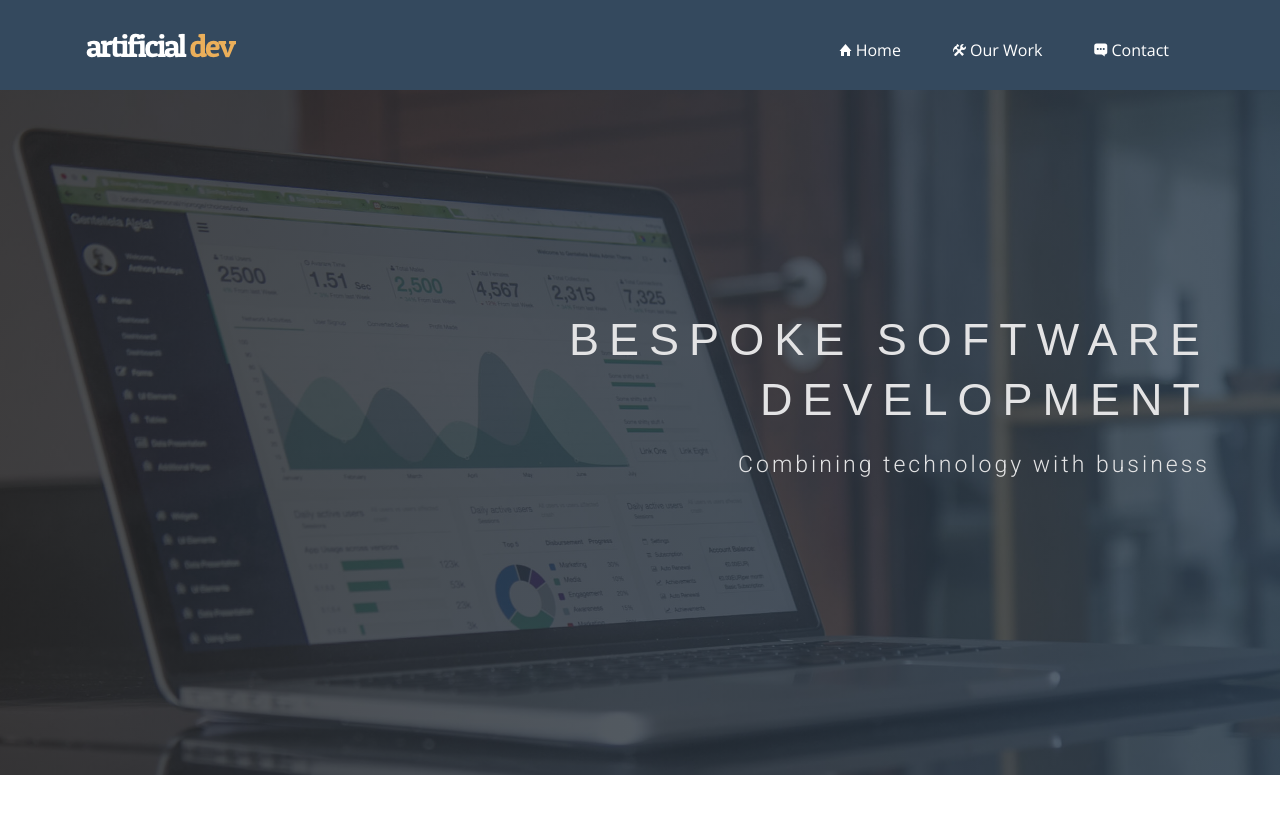
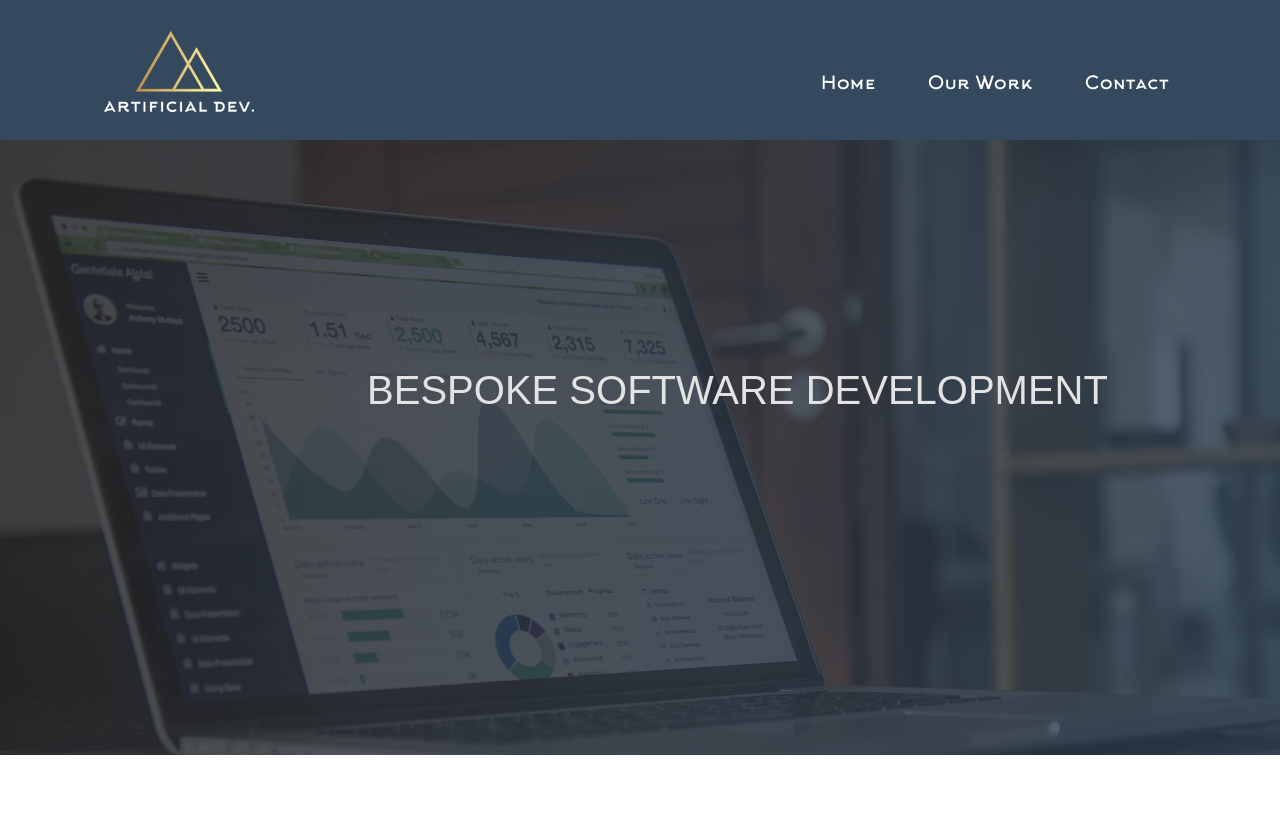
Before and after one commit to seanquinn/seanquinn.github.io, a Jekyll site: the page built from index.html, in a window 1280 px wide. Shown: the top 835 px of the page. Built offline with Jekyll 4.4.1, drawn with Linux system fonts in a browser that asks for light colours; nearby versions of some CDN libraries; some web fonts are replaced; grey boxes are pictures that could not be loaded.

Commit message:
New logo + colour scheme + font

```diff
--- a/_includes/header.html
+++ b/_includes/header.html
@@ -15,16 +15,16 @@
             <span class="icon-bar"></span>
             </button>
             <a class="navbar-brand" href="index.html">
-              <img src="{{ site.baseurl }}/img/logo-white.png" alt="Logo">
+              <img src="{{ site.baseurl }}/img/transparent-logo.png" alt="Logo">
             </a>
           </div>
             <!-- Collect the nav links, forms, and other content for toggling -->
             <div class="collapse navbar-collapse" id="bs-example-navbar-collapse-1">
               <ul class="nav navbar-nav navbar-right">
-                <li><a href="{{ site.baseurl }}/"><i class="ion-home"></i>  Home</a></li>
-                <li><a href="{{ site.baseurl }}/work"><i class="ion-settings"></i> Our Work</a></li>
+                <li><a href="{{ site.baseurl }}/">Home</a></li>
+                <li><a href="{{ site.baseurl }}/work">Our Work</a></li>
                <!--  <li><a href="{{ site.baseurl }}/blog">Blog</a></li> -->
-                <li><a href="{{ site.baseurl }}/contact"><i class="ion-chatbox-working"></i> Contact</a></li>
+                <li><a href="{{ site.baseurl }}/contact">Contact</a></li>
               </ul>
             </div><!-- /.navbar-collapse -->
           </div><!-- /.container-fluid -->
--- a/css/airspace.css
+++ b/css/airspace.css
@@ -71,24 +71,30 @@ header {
 header .navbar {
   margin-bottom: 0px;
   border: 0px;
+  font-family: 'Arkhip';
 }
 header .navbar-brand {
   padding-top: 5px;
+  height:100px;
 }
 header .navbar-default {
   background: none;
   border: 0px;
 }
 header .navbar-default .navbar-nav {
-  padding-top: 10px;
+  padding-top: 45px;
 }
 header .navbar-default .navbar-nav li a {
   color: #fff;
   padding: 10px 26px;
-  font-size: 16px;
+  font-size: 18px;
 }
 header .navbar-default .navbar-nav li a:hover {
-  color: #ebaf5a;
+  color: #dcb965;
+}
+
+button .navbar-default .navbar-toggle{
+  margin-top:40px;
 }
 /*---------------------------------------------
 					Index Start
@@ -122,11 +128,12 @@ header .navbar-default .navbar-nav li a:hover {
 #slider .block h1 {
   font-family: 'Roboto Slab', sans-serif;
   font-weight: 100;
-  font-size: 45px;
+  font-size: 40px;
   line-height: 60px;
-  letter-spacing: 10px;
+  letter-spacing: px;
   padding-bottom: 45px;
 }
+
 #slider .block p {
   font-size: 23px;
   line-height: 40px;
--- a/css/style.css
+++ b/css/style.css
@@ -3,6 +3,11 @@
  * To find the original style.css that ships with Airspace, read airspace.css
  *
  */
+
+@font-face {
+    font-family: 'Arkhip';
+    src: url('../fonts/Arkhip_font.ttf');
+}
 
  .italic {
    font-style: italic;
--- a/index.html
+++ b/index.html
@@ -10,8 +10,7 @@ permalink: /
     <div class="row">
       <div class="col-md-10 col-md-offset-2">
         <div class="block">
-          <h1 class="animated text-right">BESPOKE SOFTWARE DEVELOPMENT</h1>
-          <p class="animated text-right spacer-down">Combining technology with business</p>
+          <h1 class="animated text-center">BESPOKE SOFTWARE DEVELOPMENT</h1>
         </div>
       </div>
     </div>
```
Also changed, not shown: favicon.ico, fonts/Arkhip_font.otf (added), fonts/Arkhip_font.ttf (added), img/transparent-logo.png (added), 1 other file.
